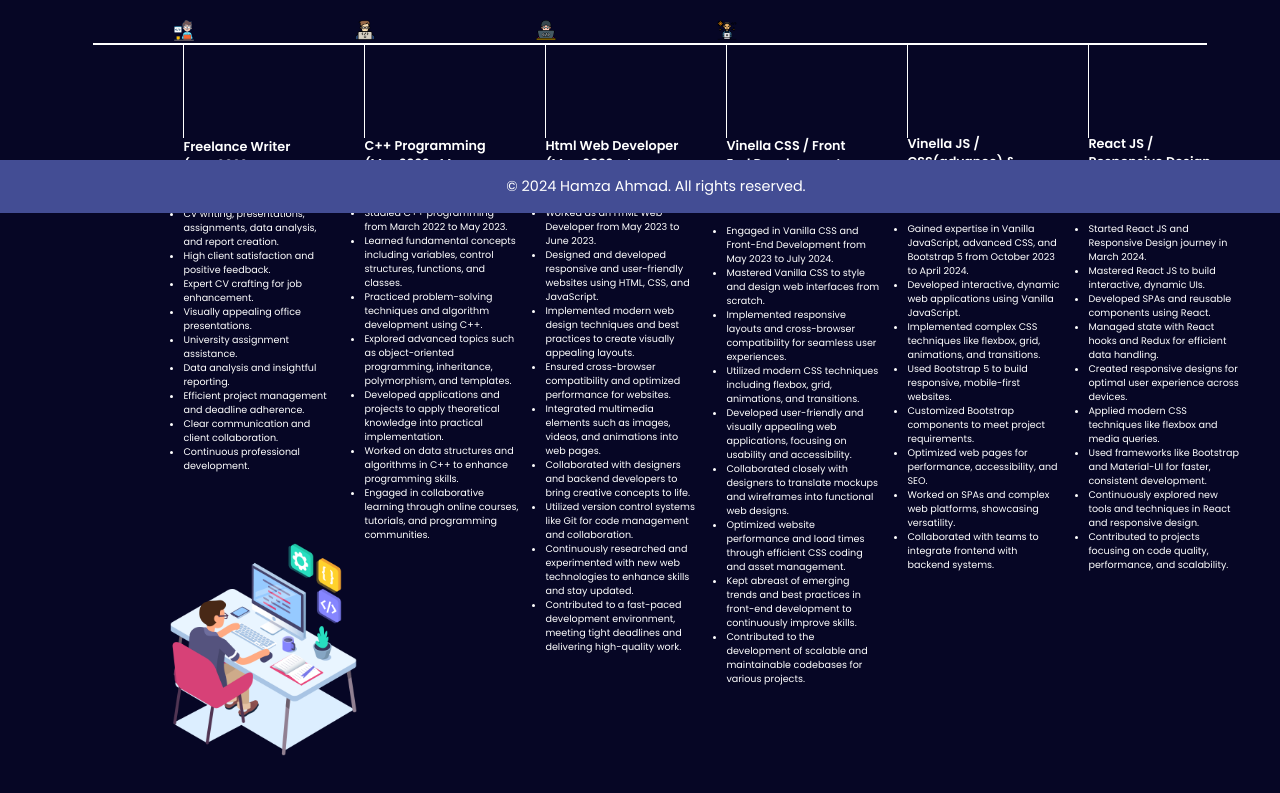
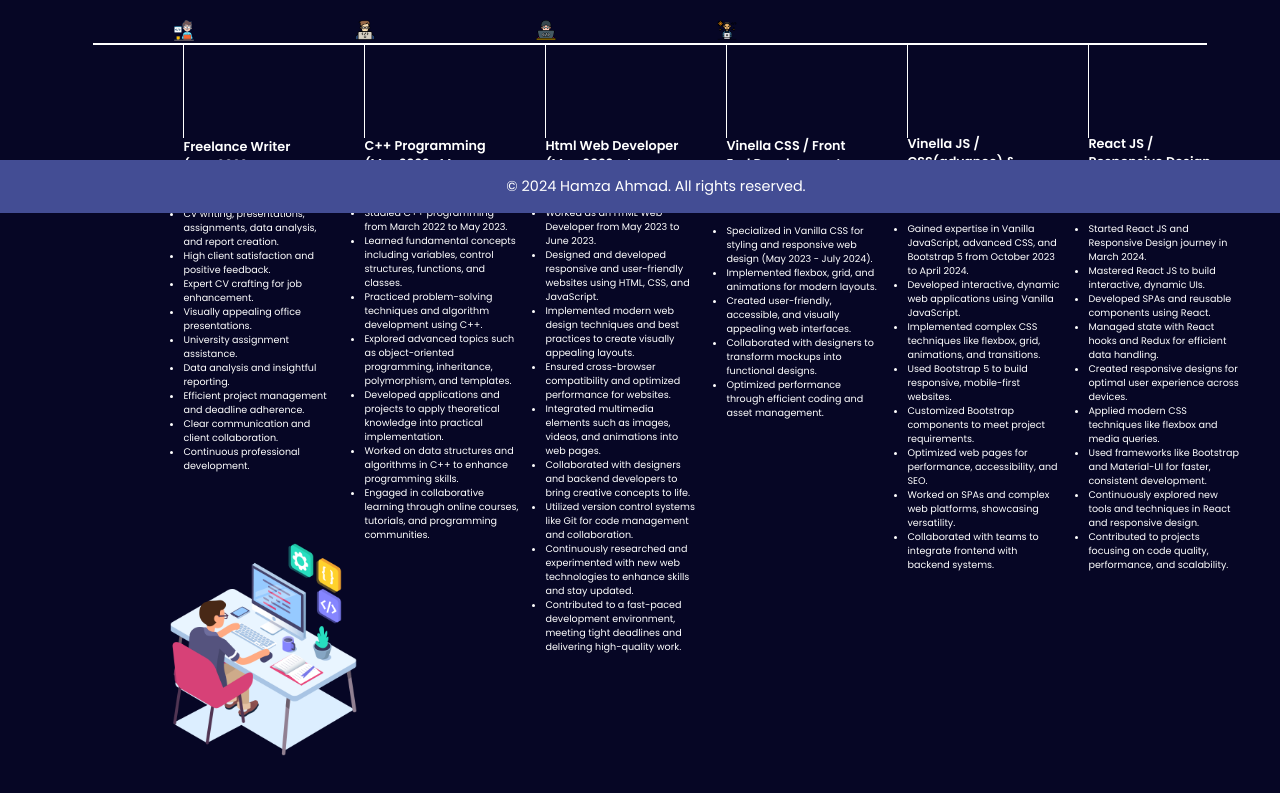
Before and after one commit to Hamza-Codez/My-Portfolio-, a plain HTML site: page index.html in a window 1280 px wide. Shown: the part 587-1380 px from the top of the page. Drawn offline with nearby package versions, Linux system fonts and the light colour scheme.

Commit message:
Condensed CSS expertise details for clarity...

```diff
--- a/index.html
+++ b/index.html
@@ -118,16 +118,12 @@
           <div class="vertical-title">Vinella CSS / Front End Development (May 2023- July 2024)</div>
           <div class="vertical-desc">
             <ul type="a">
-              <li>Engaged in Vanilla CSS and Front-End Development from May 2023 to July 2024.</li>
-              <li>Mastered Vanilla CSS to style and design web interfaces from scratch.</li>
-              <li>Implemented responsive layouts and cross-browser compatibility for seamless user experiences.</li>
-              <li>Utilized modern CSS techniques including flexbox, grid, animations, and transitions.</li>
-              <li>Developed user-friendly and visually appealing web applications, focusing on usability and accessibility.</li>
-              <li>Collaborated closely with designers to translate mockups and wireframes into functional web designs.</li>
-              <li>Optimized website performance and load times through efficient CSS coding and asset management.</li>
-              <li>Kept abreast of emerging trends and best practices in front-end development to continuously improve skills.</li>
-              <li>Contributed to the development of scalable and maintainable codebases for various projects.</li>
-            </ul>
+              <li>Specialized in Vanilla CSS for styling and responsive web design (May 2023 - July 2024).</li>
+              <li>Implemented flexbox, grid, and animations for modern layouts.</li>
+              <li>Created user-friendly, accessible, and visually appealing web interfaces.</li>
+              <li>Collaborated with designers to transform mockups into functional designs.</li>
+              <li>Optimized performance through efficient coding and asset management.</li>
+          </ul>
           </div>
         </div>
         <div class="vertical">
```
